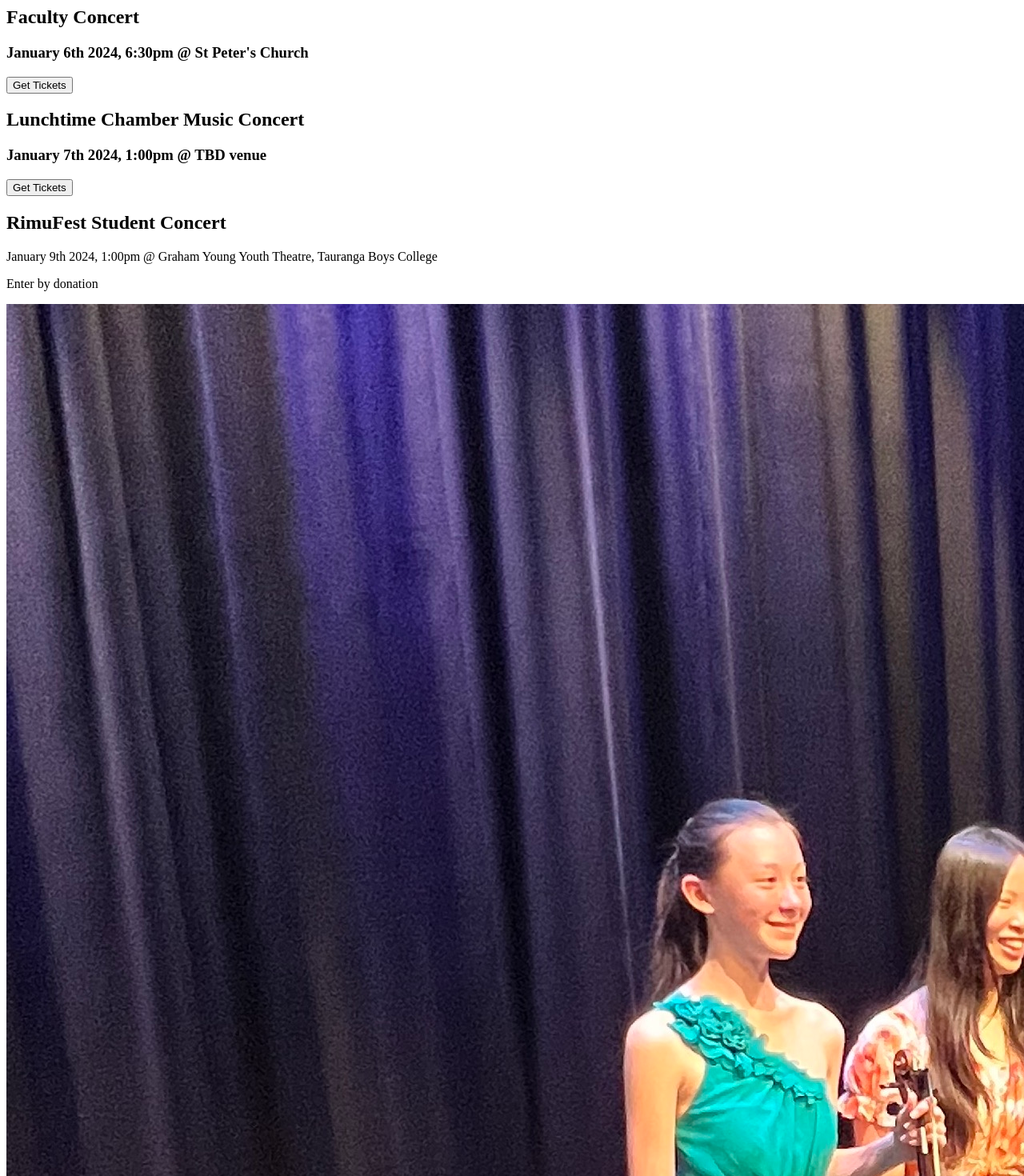
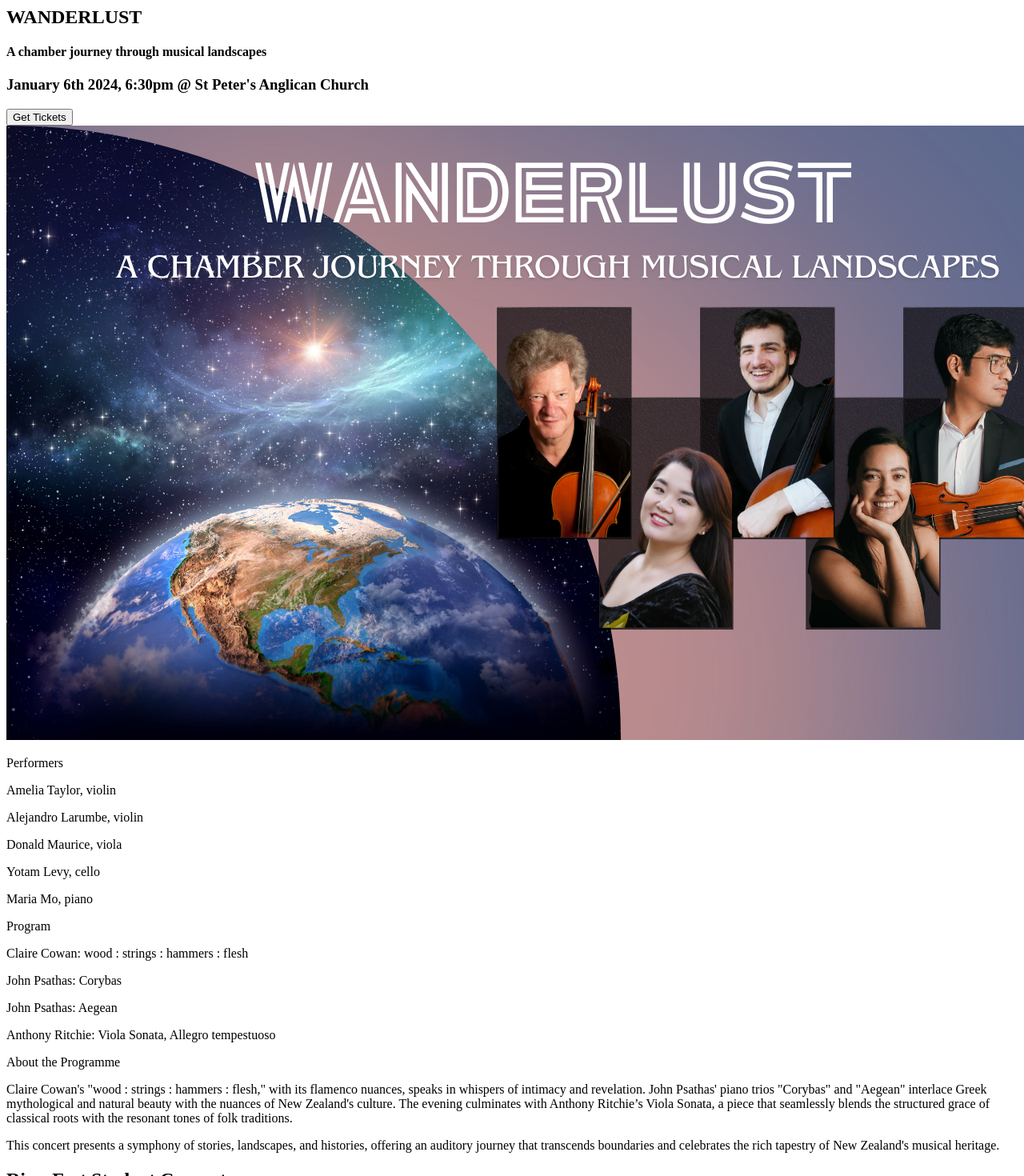
Before and after one commit to Alejandro-Larumbe/rimufest, a Next.js app: page /concerts in a window 1280 px wide. Shown: the part 140-1610 px from the top of the page at 80% size. Built offline with nearby package versions, Linux system fonts and the light colour scheme.

Commit message:
Add wanderlust info

```diff
--- a/pages/concerts/index.js
+++ b/pages/concerts/index.js
@@ -26,47 +26,112 @@ export default function Concerts() {
       <div className="md:w-101 md:mx-auto md:my-20 p-8">
         <div className="flex flex-col gap-6">
           <div className="flex flex-col gap-2">
-            <h2 className="text-purple text-3xl ">Faculty Concert</h2>
+            <h2 className="text-purple text-3xl ">WANDERLUST</h2>
+            <h4 className="text-purple text-xl ">
+              A chamber journey through musical landscapes
+            </h4>
 
-            <h3 className="text-xl ">
-              January 6th 2024, 6:30pm @ St Peter's Church
+            <h3 className="text-lg ">
+              January 6th 2024, 6:30pm @ St Peter's Anglican Church
             </h3>
           </div>
 
-          {/* <img src="/lockdown-quartet.png" className="w-full "></img> */}
-
-          <a className="w-full flex justify-center" target="_blank">
+          <a
+            href="https://www.eventbrite.com/e/wanderlust-tickets-778863149647?aff=oddtdtcreator
+"
+            className="w-full flex justify-center"
+            target="_blank"
+          >
             <Button>Get Tickets</Button>
           </a>
+          <img src="/wanderlust.png" className="w-full "></img>
 
-          <div className="flex flex-col mt-32 gap-2">
+          <div className="flex flex-col gap-1">
+            <p className="text-pink">Performers</p>
+            <p>
+              Amelia Taylor, <span className="italic">violin</span>
+            </p>
+            <p>
+              Alejandro Larumbe, <span className="italic">violin</span>
+            </p>
+            <p>
+              Donald Maurice, <span className="italic">viola</span>
+            </p>
+            <p>
+              Yotam Levy, <span className="italic">cello</span>
+            </p>
+            <p>
+              Maria Mo, <span className="italic">piano</span>
+            </p>
+          </div>
+          <div className="flex flex-col gap-1">
+            <p className="text-pink">Program</p>
+            <p>
+              Claire Cowan:{" "}
+              <span className="italic">wood : strings : hammers : flesh</span>
+            </p>
+            <p>
+              John Psathas: <span className="italic">Corybas</span>
+            </p>
+            <p>
+              John Psathas: <span className="italic">Aegean</span>
+            </p>
+            <p>
+              Anthony Ritchie:{" "}
+              <span className="italic">Viola Sonata, Allegro tempestuoso </span>
+            </p>
+          </div>
+          <div className="flex flex-col gap-1">
+            <p className="text-pink">About the Programme</p>
+            <p>
+              Claire Cowan's "wood : strings : hammers : flesh," with its
+              flamenco nuances, speaks in whispers of intimacy and revelation.
+              John Psathas' piano trios "Corybas" and "Aegean" interlace Greek
+              mythological and natural beauty with the nuances of New Zealand's
+              culture. The evening culminates with Anthony Ritchie’s Viola
+              Sonata, a piece that seamlessly blends the structured grace of
+              classical roots with the resonant tones of folk traditions.
+            </p>
+            <p>
+              This concert presents a symphony of stories, landscapes, and
+              histories, offering an auditory journey that transcends boundaries
+              and celebrates the rich tapestry of New Zealand's musical
+              heritage.
+            </p>
+          </div>
+
+          {/* <div className="flex flex-col mt-32 gap-2">
             <h2 className="text-purple text-3xl ">
               Lunchtime Chamber Music Concert
             </h2>
 
             <h3 className="text-xl ">January 7th 2024, 1:00pm @ TBD venue</h3>
-          </div>
+          </div> */}
 
           {/* <img src="/lockdown-quartet.png" className="w-full "></img> */}
 
-          <a
+          {/* <a
             className="w-full flex justify-center"
             target="_blank"
-            // href="https://www.eventspronto.co.nz/LockdownQuartet"
+            href="https://www.eventspronto.co.nz/LockdownQuartet"
           >
             <Button>Get Tickets</Button>
-          </a>
+          </a> */}
         </div>
 
         <div className="flex flex-col mt-32 gap-2">
           <h2 className="text-purple text-3xl ">RimuFest Student Concert</h2>
-          <p className="text-xl">
+          <p className="text-lg">
             January 9th 2024, 1:00pm @ Graham Young Youth Theatre, Tauranga Boys
             College
           </p>
           <p className="text-lg ">Enter by donation</p>
         </div>
-        <img src="/student-concert.jpg" className="w-full "></img>
+        <img
+          style={{ marginBlock: "24px" }}
+          src="/student-concert.jpg"
+          className="w-full "
+        ></img>
 
         <span>
           The RimuFest student concert is a family-friendly celebration,
```
Also changed, not shown: public/wanderlust.png (added).
